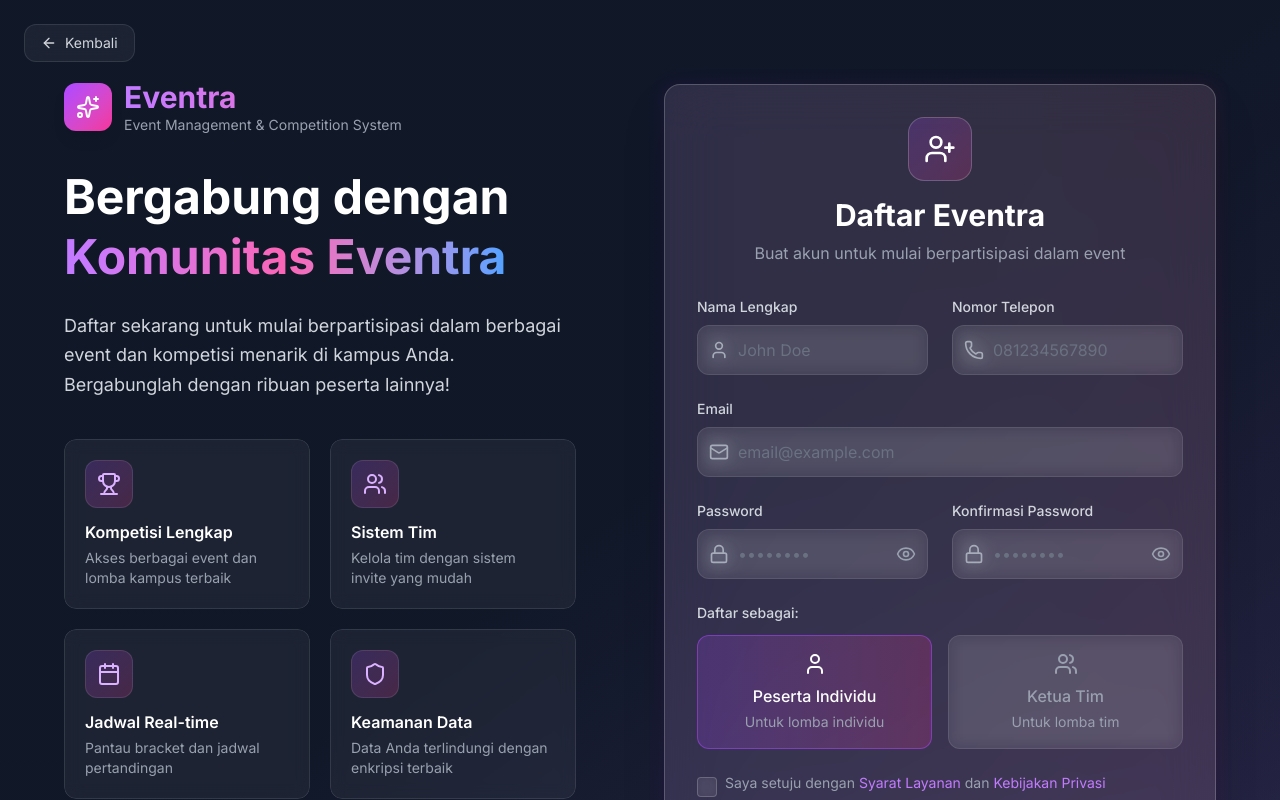
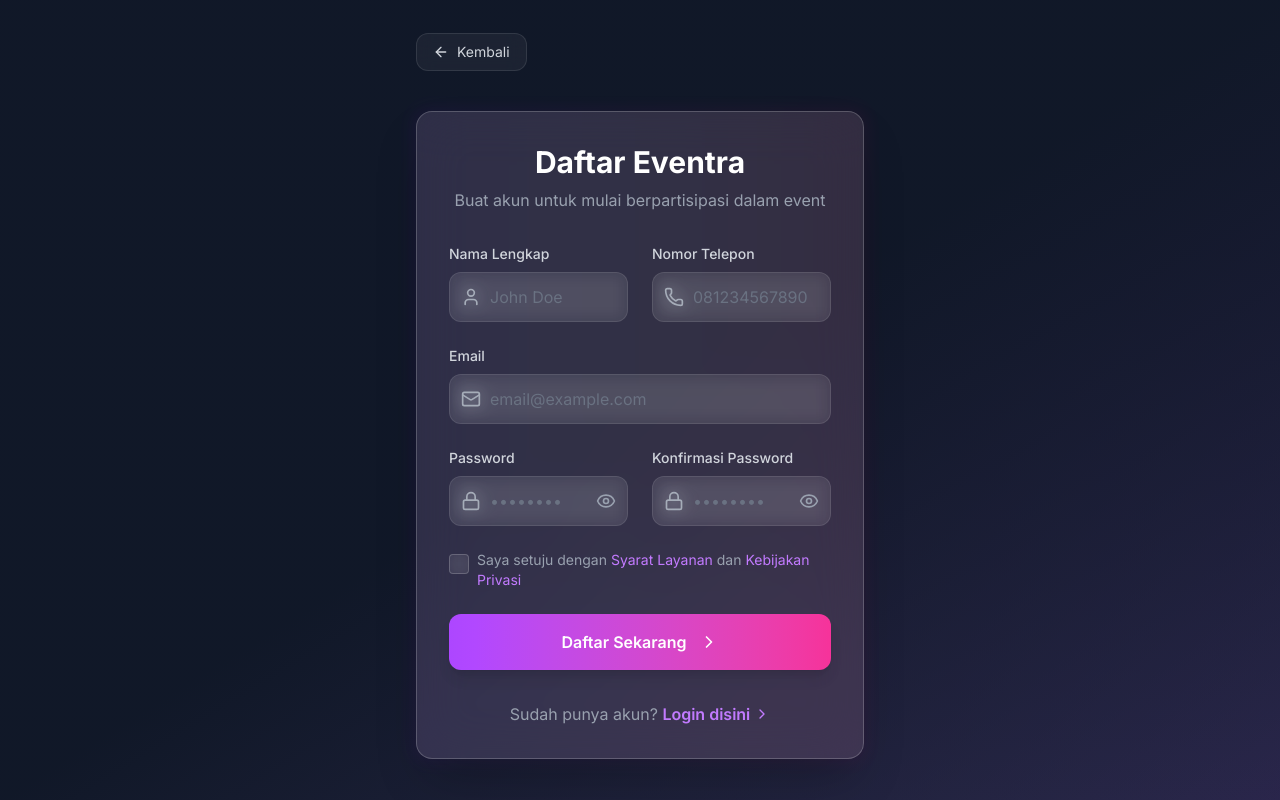
Before and after one commit to dhimasn15/eventra, a Next.js app: page /register in a window 1280 px wide. Shown: the top 800 px of the page. Built offline with nearby package versions, Linux system fonts and the light colour scheme.

Commit message:
fix page register

```diff
--- a/app/(auth)/register/page.tsx
+++ b/app/(auth)/register/page.tsx
@@ -109,86 +109,20 @@
     <div className="min-h-screen flex flex-col items-center justify-center p-4 relative overflow-hidden bg-gradient-to-br from-gray-900 via-gray-900 to-purple-900/20">
 
       {/* Back to Home */}
+      <div className="w-full max-w-md z-10 mb-8">
+        <div className="flex items-center justify-between">
           <Link
             href="/"
-        className="absolute top-6 left-6 z-10 group"
+            className="group flex items-center gap-2 px-4 py-2 rounded-xl backdrop-blur-sm bg-white/5 border border-white/10 text-gray-300 hover:text-white hover:bg-white/10 transition-all duration-300"
           >
-        <div className="flex items-center gap-2 px-4 py-2 rounded-xl backdrop-blur-sm bg-white/5 border border-white/10 text-gray-300 hover:text-white hover:bg-white/10 transition-all duration-300">
             <ArrowLeft className="w-4 h-4 group-hover:-translate-x-1 transition-transform" />
             <span className="text-sm">Kembali</span>
-        </div>
           </Link>
-
-      <div className="w-full max-w-6xl z-10">
-        <div className="grid lg:grid-cols-2 gap-12 items-center">
-          {/* Left Column - Brand & Features */}
-          <div className="hidden lg:block">
-            <div className="max-w-lg">
-              <Link href="/" className="inline-flex items-center gap-3 mb-8 group">
-                <div className="w-12 h-12 rounded-xl bg-gradient-to-br from-purple-500 to-pink-500 flex items-center justify-center shadow-lg">
-                  <Sparkles className="w-6 h-6 text-white" />
-                </div>
-                <div>
-                  <h2 className="text-3xl font-bold bg-gradient-to-r from-purple-400 to-pink-400 bg-clip-text text-transparent">
-                    Eventra
-                  </h2>
-                  <p className="text-sm text-gray-400">Event Management & Competition System</p>
-                </div>
-              </Link>
-
-              <h1 className="text-4xl md:text-5xl font-bold text-white mb-6 leading-tight">
-                Bergabung dengan{' '}
-                <span className="bg-gradient-to-r from-purple-400 via-pink-400 to-blue-400 bg-clip-text text-transparent">
-                  Komunitas Eventra
-                </span>
-              </h1>
-
-              <p className="text-gray-300 text-lg mb-10 leading-relaxed">
-                Daftar sekarang untuk mulai berpartisipasi dalam berbagai event dan kompetisi
-                menarik di kampus Anda. Bergabunglah dengan ribuan peserta lainnya!
-              </p>
-
-              {/* Features Grid */}
-              <div className="grid grid-cols-2 gap-5 mb-12">
-                {features.map((feature, index) => (
-                  <div
-                    key={index}
-                    className="group relative overflow-hidden rounded-xl transition-all duration-300"
-                  >
-                    <div className="absolute inset-0 bg-gradient-to-br from-purple-500/20 to-pink-500/20 opacity-0 group-hover:opacity-100 transition-opacity duration-300"></div>
-                    <div className="relative backdrop-blur-sm bg-white/5 border border-white/10 rounded-xl p-5 hover:border-white/20 transition-all duration-300">
-                      <div className="w-12 h-12 rounded-xl bg-gradient-to-br from-purple-500/20 to-pink-500/20 flex items-center justify-center mb-3 border border-white/10">
-                        <div className="text-purple-300">
-                          {feature.icon}
-                        </div>
-                      </div>
-                      <h3 className="text-white font-semibold mb-1">{feature.title}</h3>
-                      <p className="text-gray-400 text-sm">{feature.description}</p>
-                    </div>
-                  </div>
-                ))}
-              </div>
-
-              {/* Stats */}
-              <div className="flex items-center gap-8">
-                <div className="text-center">
-                  <div className="text-2xl font-bold text-white mb-1">50+</div>
-                  <div className="text-sm text-gray-400">Event Aktif</div>
-                </div>
-                <div className="text-center">
-                  <div className="text-2xl font-bold text-white mb-1">5,000+</div>
-                  <div className="text-sm text-gray-400">Peserta</div>
-                </div>
-                <div className="text-center">
-                  <div className="text-2xl font-bold text-white mb-1">98%</div>
-                  <div className="text-sm text-gray-400">Kepuasan</div>
-                </div>
-              </div>
         </div>
       </div>
 
-          {/* Right Column - Register Form */}
-          <div className="flex mt-17 justify-center lg:justify-end">
+      <div className="w-full max-w-md z-10 m-2">
+        <div className="grid gap-12 items-center">
             <div className="w-full max-w-2xl">
               {/* Glass Form Container */}
               <div className="relative group">
@@ -199,11 +133,6 @@
                 <div className="relative backdrop-blur-xl bg-white/10 border border-white/20 rounded-2xl p-8 shadow-2xl">
                   {/* Form Header */}
                   <div className="text-center mb-8">
-                    <div className="flex justify-center mb-4">
-                      <div className="w-16 h-16 rounded-2xl bg-gradient-to-br from-purple-500/20 to-pink-500/20 flex items-center justify-center border border-white/20">
-                        <UserPlus className="w-8 h-8 text-white" />
-                      </div>
-                    </div>
                     <h2 className="text-3xl font-bold text-white mb-2">Daftar Eventra</h2>
                     <p className="text-gray-400">
                       Buat akun untuk mulai berpartisipasi dalam event
@@ -400,49 +329,6 @@
                       </div>
                     </div>
 
-                    {/* Role Selection */}
-                    <div>
-                      <label className="block text-sm font-medium text-gray-300 mb-3">
-                        Daftar sebagai:
-                      </label>
-                      <div className="grid grid-cols-2 gap-4">
-                        <button
-                          type="button"
-                          onClick={() => {
-                            setSelectedRole('participant')
-                            setValue('role', 'participant')
-                          }}
-                          className={`p-4 rounded-xl transition-all duration-300 flex flex-col items-center justify-center ${
-                            selectedRole === 'participant'
-                              ? 'bg-gradient-to-r from-purple-500/20 to-pink-500/20 border border-purple-500/50 text-white'
-                              : 'backdrop-blur-sm bg-white/5 border border-white/10 text-gray-400 hover:bg-white/10 hover:text-white'
-                          }`}
-                        >
-                          <User className="w-6 h-6 mb-2" />
-                          <p className="font-medium">Peserta Individu</p>
-                          <p className="text-sm mt-1 text-gray-400">Untuk lomba individu</p>
-                        </button>
-
-                        <button
-                          type="button"
-                          onClick={() => {
-                            setSelectedRole('team_leader')
-                            setValue('role', 'team_leader')
-                          }}
-                          className={`p-4 rounded-xl transition-all duration-300 flex flex-col items-center justify-center ${
-                            selectedRole === 'team_leader'
-                              ? 'bg-gradient-to-r from-blue-500/20 to-cyan-500/20 border border-blue-500/50 text-white'
-                              : 'backdrop-blur-sm bg-white/5 border border-white/10 text-gray-400 hover:bg-white/10 hover:text-white'
-                          }`}
-                        >
-                          <Users className="w-6 h-6 mb-2" />
-                          <p className="font-medium">Ketua Tim</p>
-                          <p className="text-sm mt-1 text-gray-400">Untuk lomba tim</p>
-                        </button>
-                      </div>
-                      <input type="hidden" {...register('role')} />
-                    </div>
-
                     {/* Terms Agreement */}
                     <div className="flex items-start">
                       <label className="flex items-start cursor-pointer">
@@ -514,7 +400,7 @@
                 </div>
               </div>
             </div>
-          </div>
+
         </div>
       </div>
 
```
Lines whose indentation alone changed are shown as unchanged.
